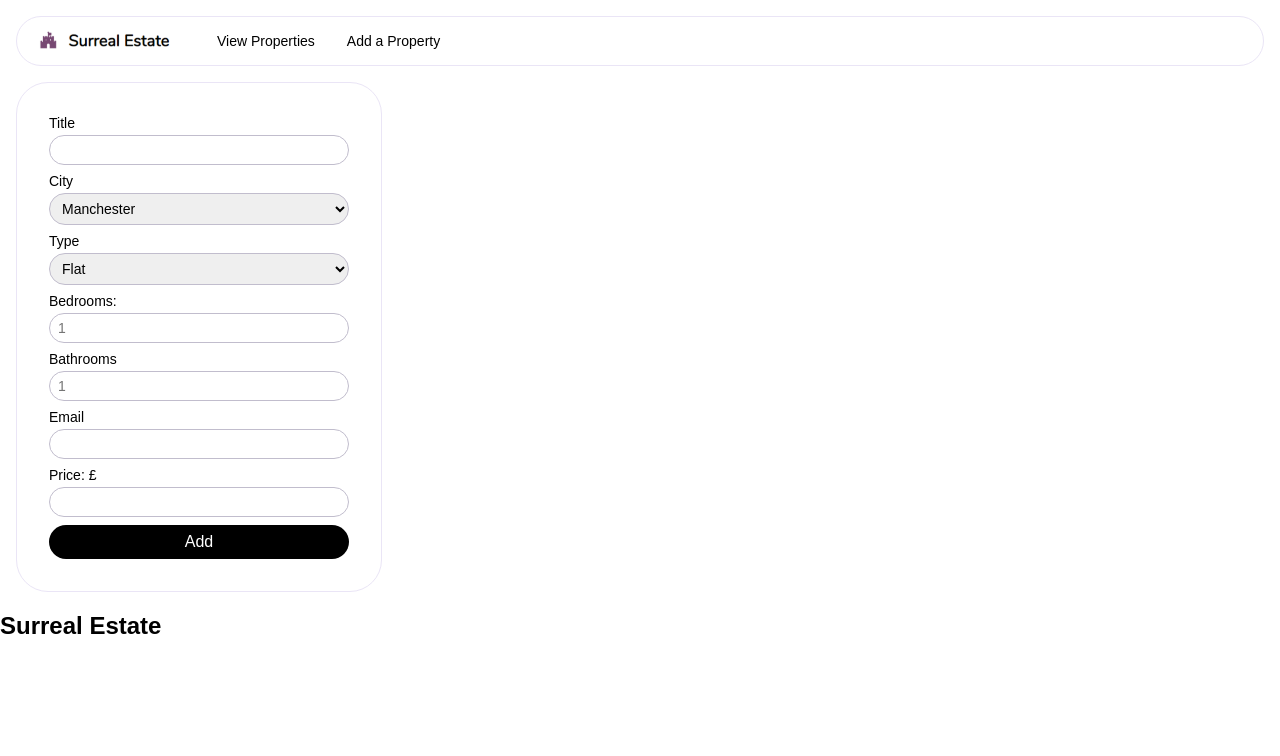
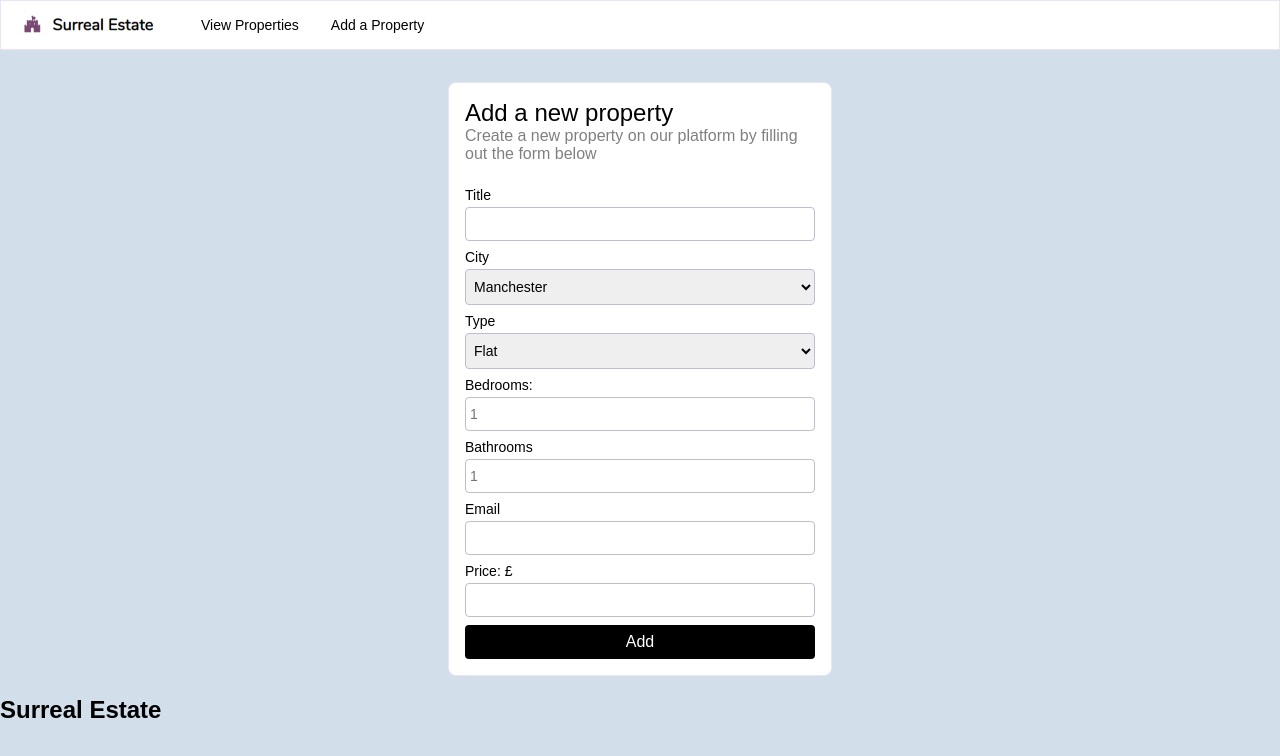
Before and after one commit to okori97/property-search-engine, a React (Create React App) app: page /add-property in a window 1280 px wide. Shown: the top 756 px of the page. Built offline with nearby package versions, Linux system fonts and the light colour scheme.

Commit message:
Updated styling, added h1 and description to form and add error handling

```diff
--- a/src/components/AddProperty.js
+++ b/src/components/AddProperty.js
@@ -14,28 +14,35 @@ const AddProperty = () => {
     event.preventDefault();
     console.log(fields);
     const response = axios
-      .post("http://localhost:4000/api/v1/PropertyListing", fields)
+      .post("http://localhost:4000/api/v1/PropertyListin", fields)
       .then(function (res) {
         console.log(res);
         return res;
+      })
+      .catch((err) => {
+        console.log(err);
+        return err;
       });
 
-    console.log(response);
+    // console.log(response);
   };
 
   const handleFieldChange = (event) => {
+    // ? sets the value of the field to the value of the input field
     const inputName = event.target.name;
     const { value } = event.target;
 
     setFields({ ...fields, [inputName]: value });
-    // console.log(inputName);
-    // console.log(value);
-    // console.log(fields);
   };
 
+  // ? renders the AddProperty component
   return (
     <div className="addProperty">
       <form className="form" onSubmit={handleAddProperty}>
+        <h1>Add a new property</h1>
+        <p className="form-description">
+          Create a new property on our platform by filling out the form below
+        </p>
         {/* Title */}
         <label className="form-label" htmlFor="title">
           Title <br />
--- a/src/index.css
+++ b/src/index.css
@@ -1,9 +1,9 @@
 body {
   margin: 0;
+  background-color: rgb(210, 222, 234);
   font-family: "Open Sans", sans-serif;
   font-family: "Poppins", sans-serif;
   -webkit-font-smoothing: antialiased;
   -moz-osx-font-smoothing: grayscale;
 }
-
 @import url("https://fonts.googleapis.com/css2?family=Open+Sans:ital,wght@0,300;0,400;0,500;0,600;1,500;1,700&family=Poppins:ital,wght@0,300;0,400;0,500;0,600;0,700;0,800;1,300&display=swap");
--- a/src/styles/AddProperty.css
+++ b/src/styles/AddProperty.css
@@ -1,20 +1,38 @@
 .form {
   display: flex;
+  margin: auto;
+  margin-top: 32px;
   flex-direction: column;
-  padding: 32px;
-  margin: 16px;
-  width: fit-content;
+  padding: 16px;
+  width: 350px;
   border: 1px solid rgb(234, 229, 246);
-  border-radius: 32px;
+  border-radius: 8px;
+  background-color: white;
+}
+
+.form-description {
+  color: grey;
+  font-size: 16px;
+  width: auto;
+  text-wrap: wrap;
+  margin-bottom: 24px;
+  margin-top: 0px;
+}
+
+.form > h1 {
+  font-size: 24px;
+  font-weight: 500;
+  margin: 0px;
+  margin-bottom: 0px;
 }
 
 .form-label > input,
 select {
   border: 1px solid rgb(193, 189, 205);
   font-size: 14px;
-  border-radius: 32px;
-  padding: 6px 8px 6px 8px;
-  width: 300px;
+  border-radius: 4px;
+  padding: 8px 4px 8px 4px;
+  width: 100%;
   max-width: 100%;
   margin: 0;
   box-sizing: border-box;
@@ -32,12 +50,13 @@ select {
 
 .form-button {
   padding: 8px 16px 8px 16px;
-  width: 300px;
+  width: 100%;
   max-width: 100%;
   box-sizing: border-box;
   color: white;
   font-size: 16px;
   background-color: black;
-  border-radius: 32px;
+  border-radius: 4px;
   border: none;
+  cursor: pointer;
 }
--- a/src/styles/Navbar.css
+++ b/src/styles/Navbar.css
@@ -3,14 +3,14 @@ a {
   color: black;
 }
 .navbar {
-  margin: 16px;
+  margin: 0;
   display: flex;
   width: auto;
   padding: 8px;
   align-items: center;
   gap: 16px;
+  background-color: white;
   border: 1px solid rgb(234, 229, 246);
-  border-radius: 32px;
 }
 
 .navbar-logo {
```
